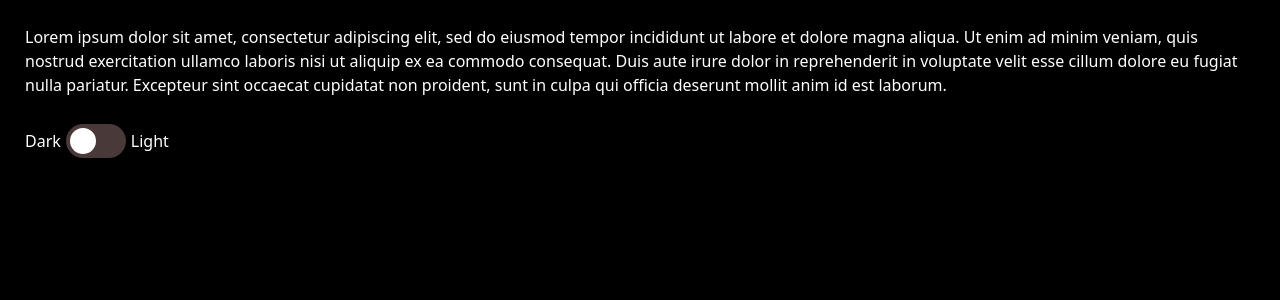
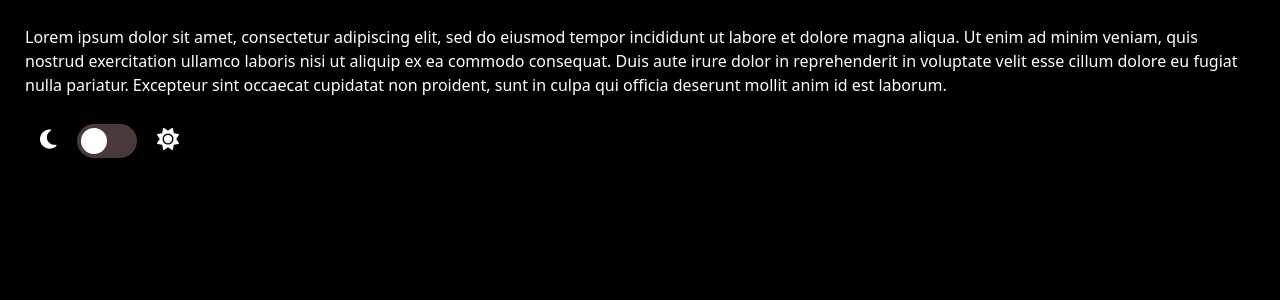
Before and after one commit to gtchigladze/mode, an Angular app: page /main in a window 1280 px wide. Shown: the top 300 px of the page. Built offline with nearby package versions, Linux system fonts and the light colour scheme.

Commit message:
Dark Mode

```diff
--- a/angular.json
+++ b/angular.json
@@ -51,7 +51,8 @@
             ],
             "styles": [
               "src/styles.scss",
-              "node_modules/bootstrap/dist/css/bootstrap.min.css"
+              "node_modules/bootstrap/dist/css/bootstrap.min.css",
+              "node_modules/font-awesome/css/font-awesome.css"
             ],
             "scripts": []
           },
--- a/package.json
+++ b/package.json
@@ -18,8 +18,13 @@
     "@angular/platform-browser": "^14.1.0",
     "@angular/platform-browser-dynamic": "^14.1.0",
     "@angular/router": "^14.1.0",
+    "@fortawesome/angular-fontawesome": "^0.11.1",
+    "@fortawesome/fontawesome-free": "^6.1.2",
+    "@fortawesome/free-solid-svg-icons": "^6.1.2",
     "@ng-bootstrap/ng-bootstrap": "^13.0.0",
+    "angular-font-awesome": "^3.1.2",
     "bootstrap": "^5.2.0",
+    "font-awesome": "^4.7.0",
     "rxjs": "~7.5.0",
     "tslib": "^2.3.0",
     "zone.js": "~0.11.4"
--- a/src/app/app.module.ts
+++ b/src/app/app.module.ts
@@ -1,5 +1,8 @@
 import { NgModule } from '@angular/core';
 import { BrowserModule } from '@angular/platform-browser';
+import { FontAwesomeModule } from '@fortawesome/angular-fontawesome';
+
+
 
 import { AppRoutingModule } from './app-routing.module';
 import { AppComponent } from './app.component';
@@ -20,6 +23,8 @@ import { ThemeModule } from './theme/theme.module';
       themes: [lightTheme, darkTheme],
       active: 'dark',
     }),
+    FontAwesomeModule
+
   ],
   providers: [],
   bootstrap: [AppComponent]
--- a/src/app/main/main.component.html
+++ b/src/app/main/main.component.html
@@ -9,10 +9,12 @@
       occaecat cupidatat non proident, sunt in culpa qui officia deserunt
       mollit anim id est laborum.
     </p>
-    <span>Dark</span>
+  <div>
+    <span class="icon"><fa-icon [icon]="faMoon"></fa-icon></span>
     <label class="switch">
       <input type="checkbox" (click)="toggle()" />
       <span class="slider round"></span>
     </label>
-    <span>Light</span>
+    <span class="icon"><fa-icon [icon]="faSun"></fa-icon></span>
+    </div>
   </div>
--- a/src/app/main/main.component.scss
+++ b/src/app/main/main.component.scss
@@ -1,6 +1,11 @@
 html, body {
     height: 100%;
     margin: 0;
+}
+
+.icon{
+  font-size: 22px;
+  padding: 0 15px;
 }
 
 
--- a/src/app/main/main.component.ts
+++ b/src/app/main/main.component.ts
@@ -1,4 +1,5 @@
 import { Component, OnInit } from '@angular/core';
+import { faCoffee, faMoon, faSun } from '@fortawesome/free-solid-svg-icons';
 import { ThemeService } from '../theme/theme.service';
 
 @Component({
@@ -7,7 +8,8 @@ import { ThemeService } from '../theme/theme.service';
   styleUrls: ['./main.component.scss']
 })
 export class MainComponent implements OnInit {
-
+  faSun = faSun;
+  faMoon = faMoon
   constructor(private themeService: ThemeService) { }
 
   ngOnInit(): void {
```
Also changed, not shown: 1 other file (tests, documents, lock files or other folders).
